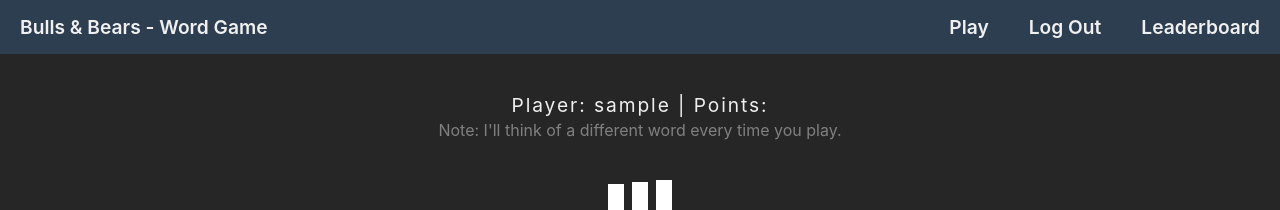
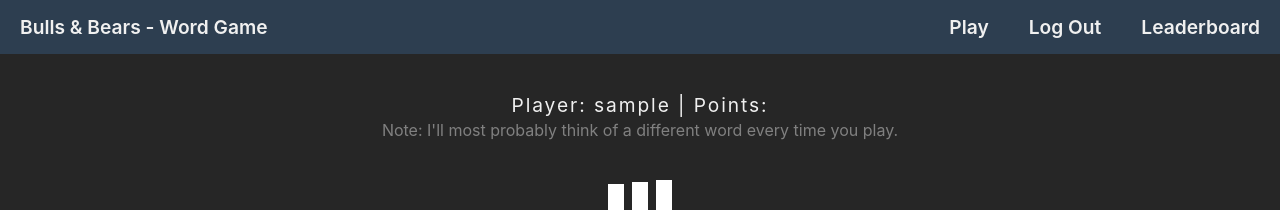
Before and after one commit to Aravindh-SNR/bulls-and-bears, a React (Create React App) app: page /play in a window 1280 px wide. Shown: the top 210 px of the page. Built offline with nearby package versions, Linux system fonts and the light colour scheme; no server answers; sample sign-in values are in the browser's storage.

Commit message:
modified note text in play component

```diff
--- a/src/components/play/Play.js
+++ b/src/components/play/Play.js
@@ -125,7 +125,7 @@ const Play = ({user, setUser}) => {
 
             <p className='player-info'>
                 Player: {user.username} | Points: {user.points}<br/>
-                <span className='word-note'>Note: I'll think of a different word every time you play.</span>
+                <span className='word-note'>Note: I'll most probably think of a different word every time you play.</span>
             </p>
 
             {
```
